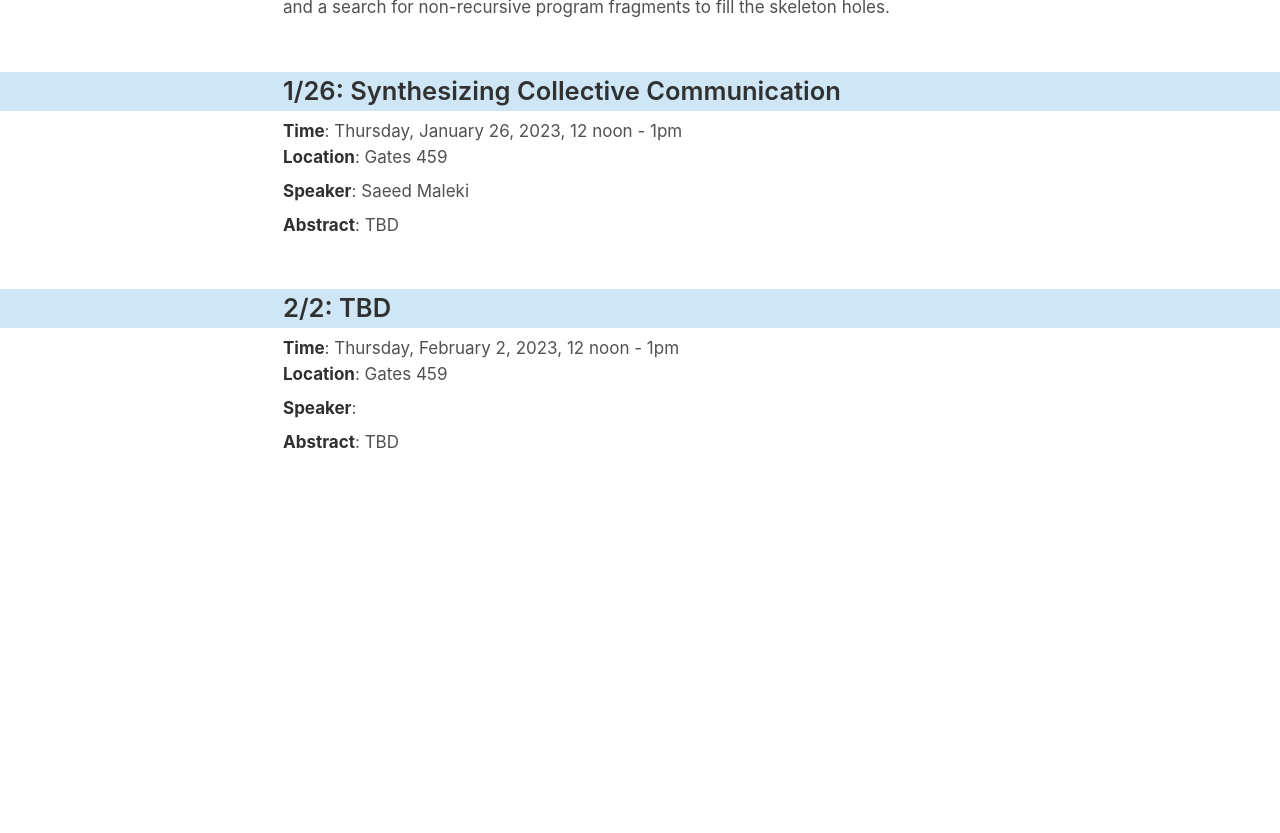
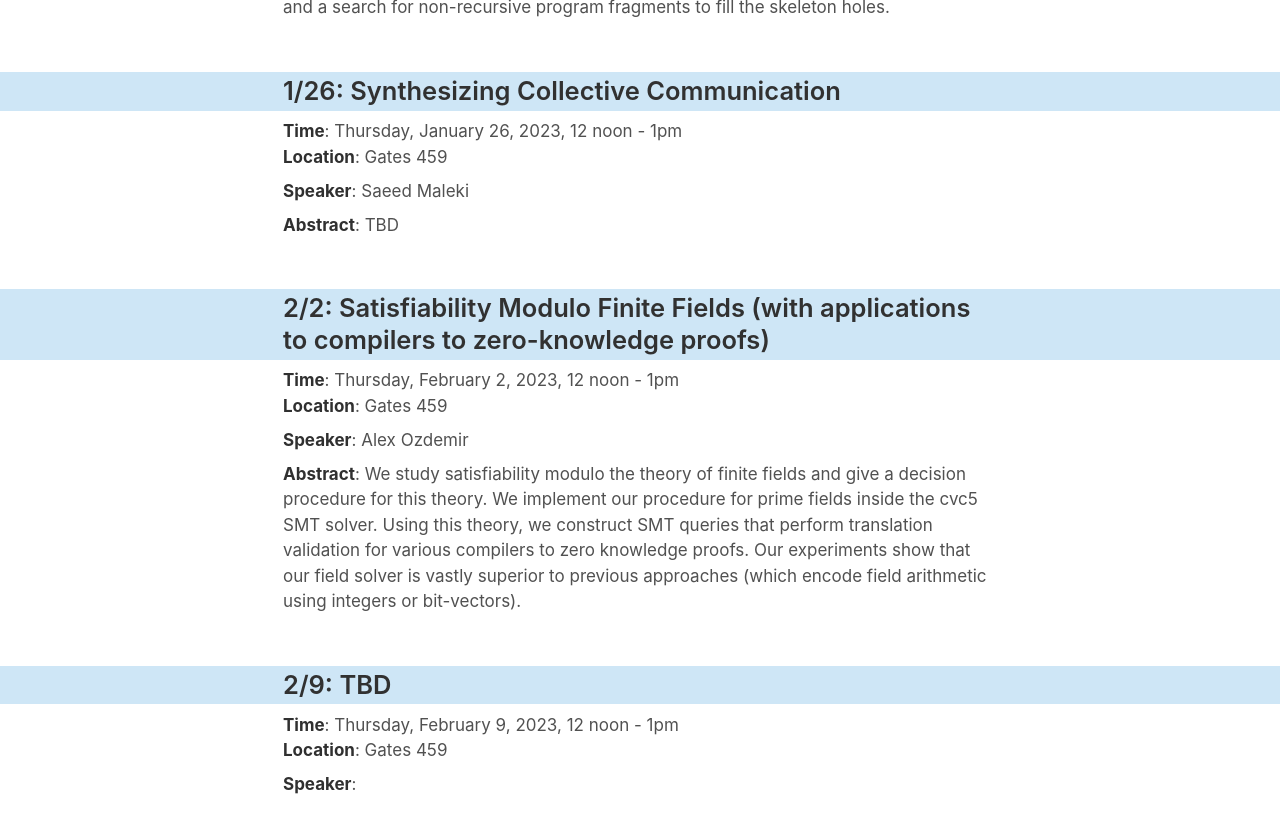
Before and after one commit to software-research-lunch/software-research-lunch.github.io, a Jekyll site: the page built from index.html, in a window 1280 px wide and 900 px high, scrolled down 1866 px. Shown: the top 833 px of the window. Built offline with Jekyll 4.4.1, drawn with Linux system fonts in a browser that asks for light colours; before the commit the page ends 2423 px from its top, so only the background shows below that.

Commit message:
add Alex's new talk

```diff
--- a/_data/schedule.yml
+++ b/_data/schedule.yml
@@ -70,8 +70,14 @@ y23_winter:
     bio: ""
     food: ""
   - date: "2023-02-02"
-    abstract: "TBD"
-    title: "TBD"
+    abstract: "We study satisfiability modulo the theory of finite fields and give a decision procedure for this theory. We implement our procedure for prime fields inside the cvc5 SMT solver. Using this theory, we construct SMT queries that perform translation validation for various compilers to zero knowledge proofs. Our experiments show that our field solver is vastly superior to previous approaches (which encode field arithmetic using integers or bit-vectors)."
+    title: "Satisfiability Modulo Finite Fields (with applications to compilers to zero-knowledge proofs)"
+    speaker: "Alex Ozdemir"
+    bio: "Alex Ozdemir is a Stanford PhD student working with the applied cryptography group and the CENTer for AUtomated Reasoning (CENTAUR). His main focus is on 'cryptographic computers': cryptosystems that are configured by user-defined programs (such as zero-knowledge proofs and multi-party computations). His work includes new cryptographic computers, compilers for cryptographic computers, and tools for verifying programs that run on cryptographic computers."
+    food: ""
+  - date: "2023-02-09"
+    abstract: ""
+    title: ""
     speaker: ""
     bio: ""
     food: ""
```
